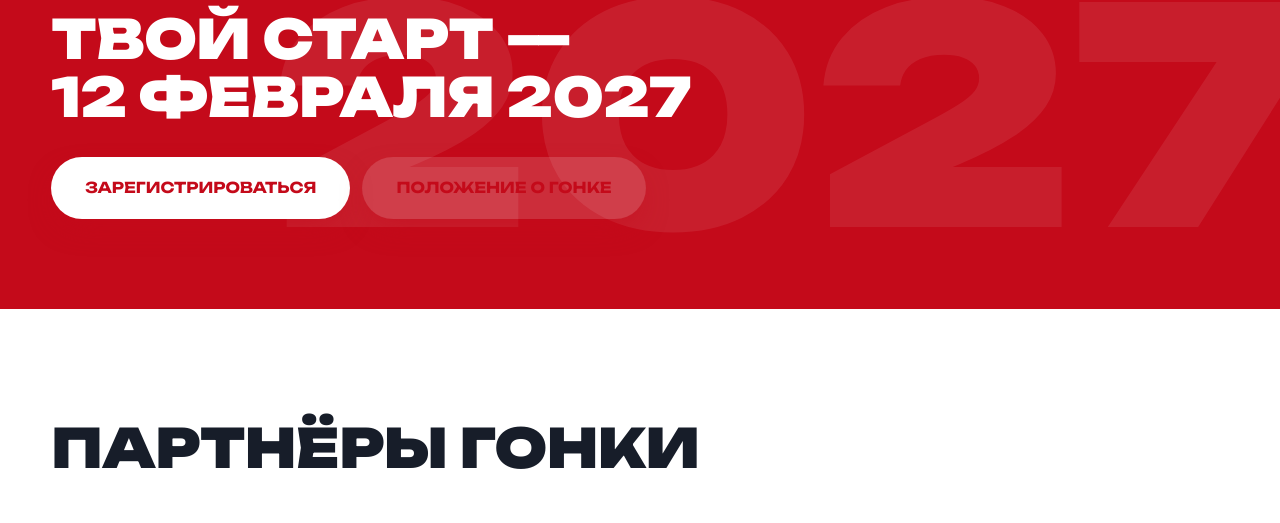
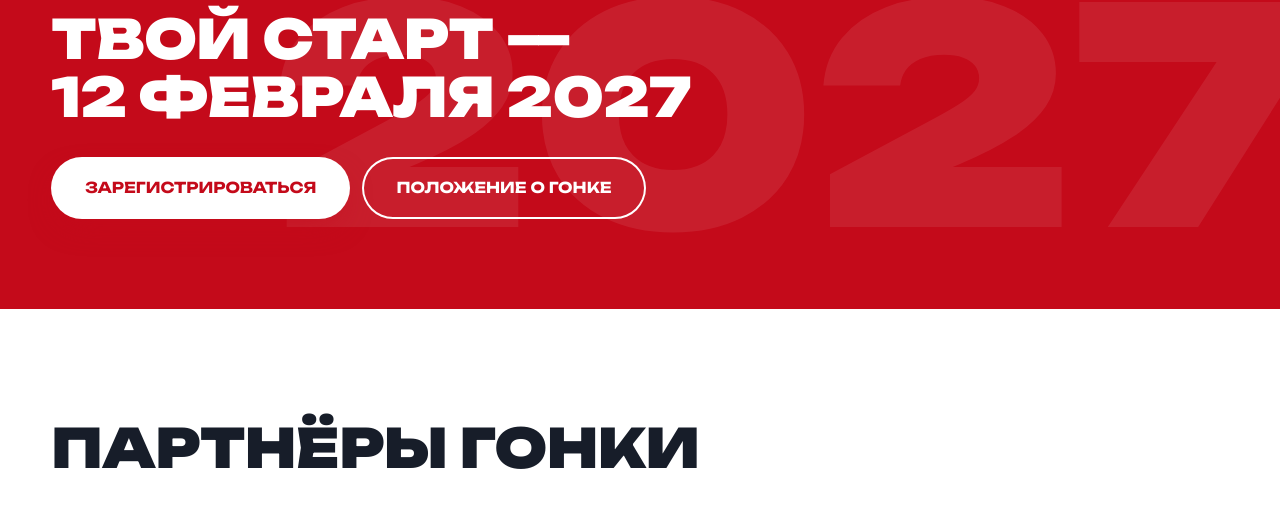
Before and after one commit to shtankogoat/legkovrace, a plain HTML site: page index.html in a window 1280 px wide. Shown: the part 5457-5980 px from the top of the page. Drawn offline with Linux system fonts and the light colour scheme; no server answers; animation ran at ten frames a second.

Commit message:
Make «Положение о гонке» button visible on red band
Co-Authored-By: Claude Opus 5.5 <noreply@anthropic.com>

```diff
--- a/index.html
+++ b/index.html
@@ -378,7 +378,7 @@ footer .wrap{font-size:15px}
 
 
 <section class="reg">
- <div class="wrap"><h2>Твой старт —<br>12 февраля 2027</h2><div style="display:flex;gap:12px;flex-wrap:wrap"><button class="btn" data-reg>Зарегистрироваться</button><a class="btn" href="polozhenie.html" style="background:rgba(255,255,255,.14)">Положение о гонке</a></div></div>
+ <div class="wrap"><h2>Твой старт —<br>12 февраля 2027</h2><div style="display:flex;gap:12px;flex-wrap:wrap"><button class="btn" data-reg>Зарегистрироваться</button><a class="btn" href="polozhenie.html" style="background:transparent;color:#fff;box-shadow:inset 0 0 0 2px #fff">Положение о гонке</a></div></div>
 </section>
 
 <section class="pt" id="partners">
```
